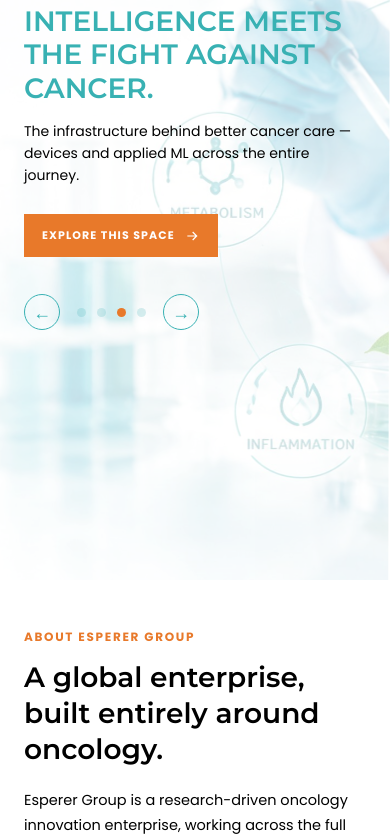
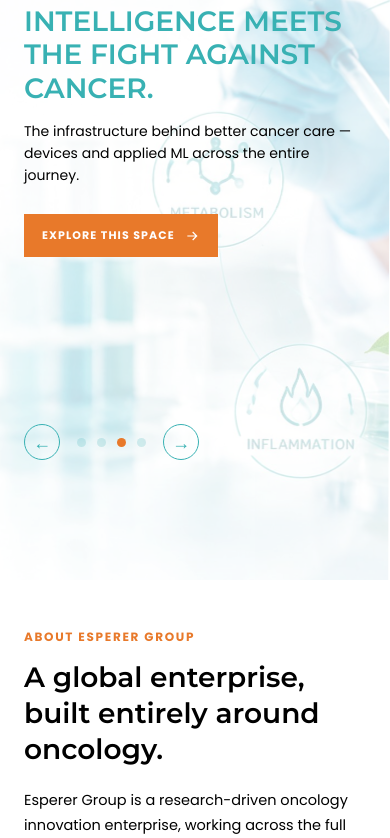
Before and after one commit to Mridulians/Esperer, a React (Vite) app: page / in a window 390 px wide. Shown: the part 1273-2111 px from the top of the page. Built offline with nearby package versions, Linux system fonts and the light colour scheme.

Commit message:
design 7

```diff
--- a/src/App.css
+++ b/src/App.css
@@ -2990,7 +2990,7 @@
   }
 
   .reference-slider-controls {
-    bottom: 250px !important;
+    bottom: 120px !important;
   }
 }
 
```
